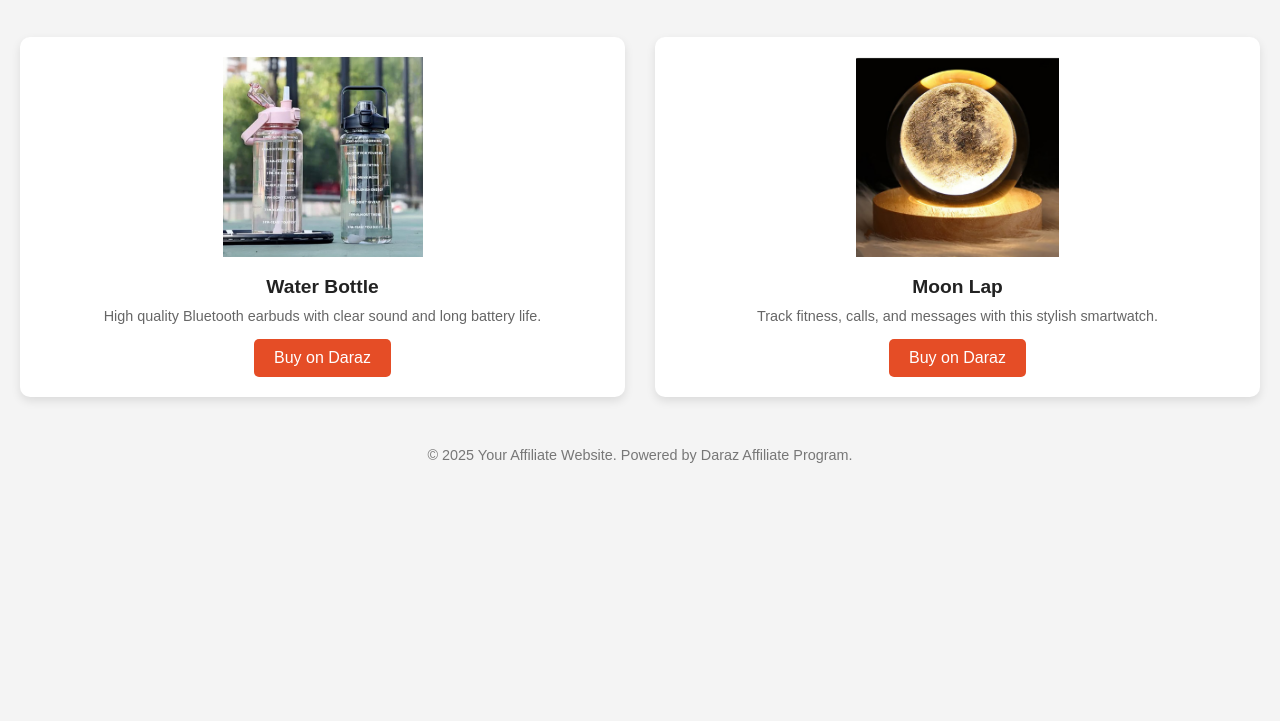
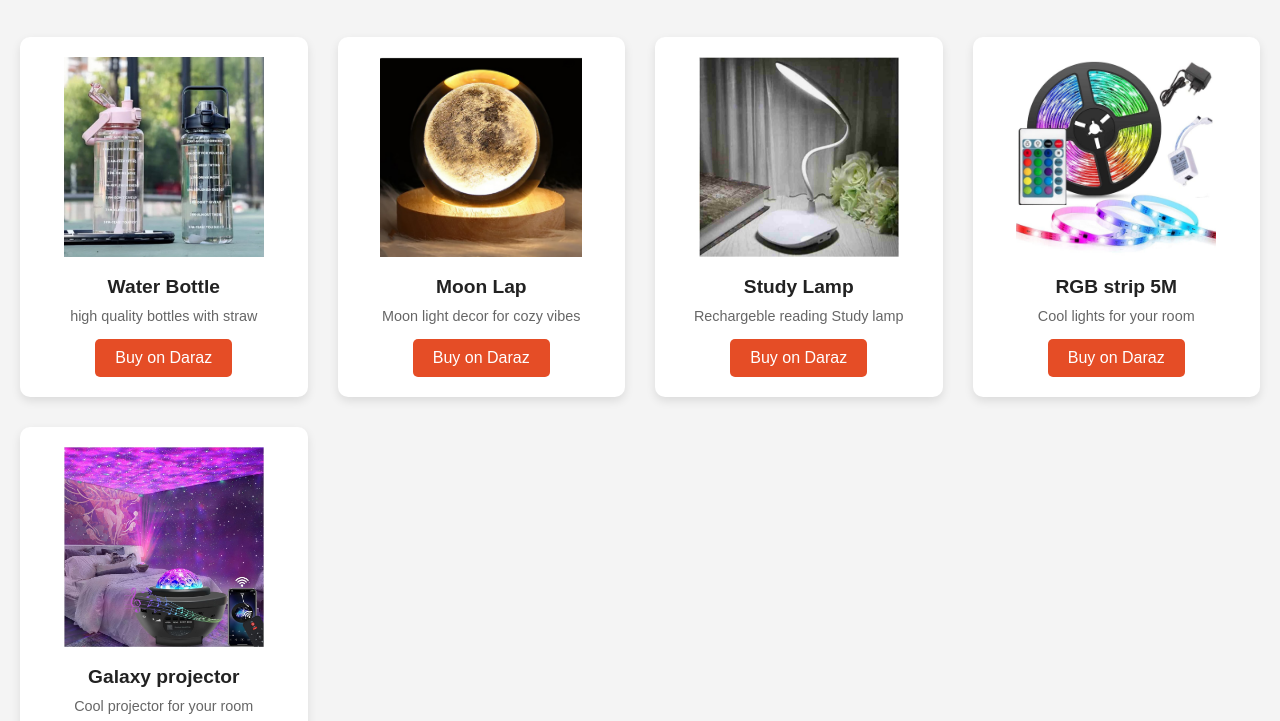
Before and after one commit to Anshfinds/Anshfinds, a plain HTML site: page Daraz Affiliate/index.html in a window 1280 px wide. Shown: the part 79-800 px from the top of the page. Drawn offline with Linux system fonts and the light colour scheme.

Commit message:
Add files via upload

```diff
--- a/Daraz Affiliate/index.html
+++ b/Daraz Affiliate/index.html
@@ -16,18 +16,37 @@
         <div class="product-card">
             <img src="images/WaterBottle.jpg" alt="Product 1">
             <h2>Water Bottle</h2>
-            <p>High quality Bluetooth earbuds with clear sound and long battery life.</p>
+            <p>high quality bottles with straw</p>
             <a href="https://s.daraz.com.np/s.kcg3" target="_blank">Buy on Daraz</a>
         </div>
 
         <div class="product-card">
             <img src="images/Moon.jpg" alt="Product 2">
             <h2>Moon Lap</h2>
-            <p>Track fitness, calls, and messages with this stylish smartwatch.</p>
+            <p>Moon light decor for cozy vibes</p>
             <a href="https://s.daraz.com.np/s.kcQP?cc" target="_blank">Buy on Daraz</a>
         </div>
 
-        <!-- Add more products here -->
+        <div class="product-card">
+            <img src="images/lamp.jpg" alt="Product 2">
+            <h2>Study Lamp</h2>
+            <p>Rechargeble reading Study lamp</p>
+            <a href="https://s.daraz.com.np/s.kWDr?cc" target="_blank">Buy on Daraz</a>
+        </div>
+
+        <div class="product-card">
+            <img src="images/RGB light.jpg" alt="Product 2">
+            <h2>RGB strip 5M</h2>
+            <p>Cool lights for your room</p>
+            <a href="https://s.daraz.com.np/s.kWxl?cc" target="_blank">Buy on Daraz</a>
+        </div>
+
+        <div class="product-card">
+            <img src="images/Galaxy projector.jpg" alt="Product 2">
+            <h2>Galaxy projector</h2>
+            <p>Cool projector for your room</p>
+            <a href="https://s.daraz.com.np/s.kWxt?cc" target="_blank">Buy on Daraz</a>
+        </div>
     </main>
 
     <footer>
```
Also changed, not shown: Daraz Affiliate/images/Galaxy projector.jpg (added), Daraz Affiliate/images/RGB light.jpg (added), Daraz Affiliate/images/lamp.jpg (added).
